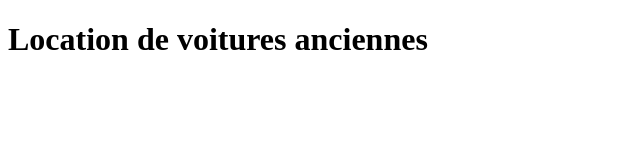
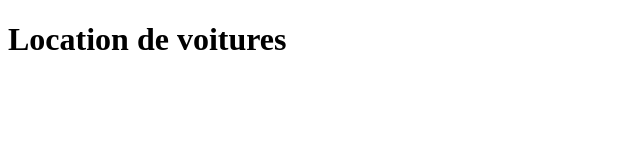
Before and after one commit to PatEdelo/MonProjet, a plain HTML site: page index.htm in a window 1280 px wide. Shown: the whole page, without its empty margins (0-640 px from the left). Drawn offline with Linux system fonts and the light colour scheme.

Commit message:
Modification du titre

```diff
--- a/index.htm
+++ b/index.htm
@@ -5,6 +5,6 @@
 		<title></title>
 	</head>
 	<body>
-		<h1>Location de voitures anciennes</h1>
+		<h1>Location de voitures</h1>
 	</body>
 </html>
```
